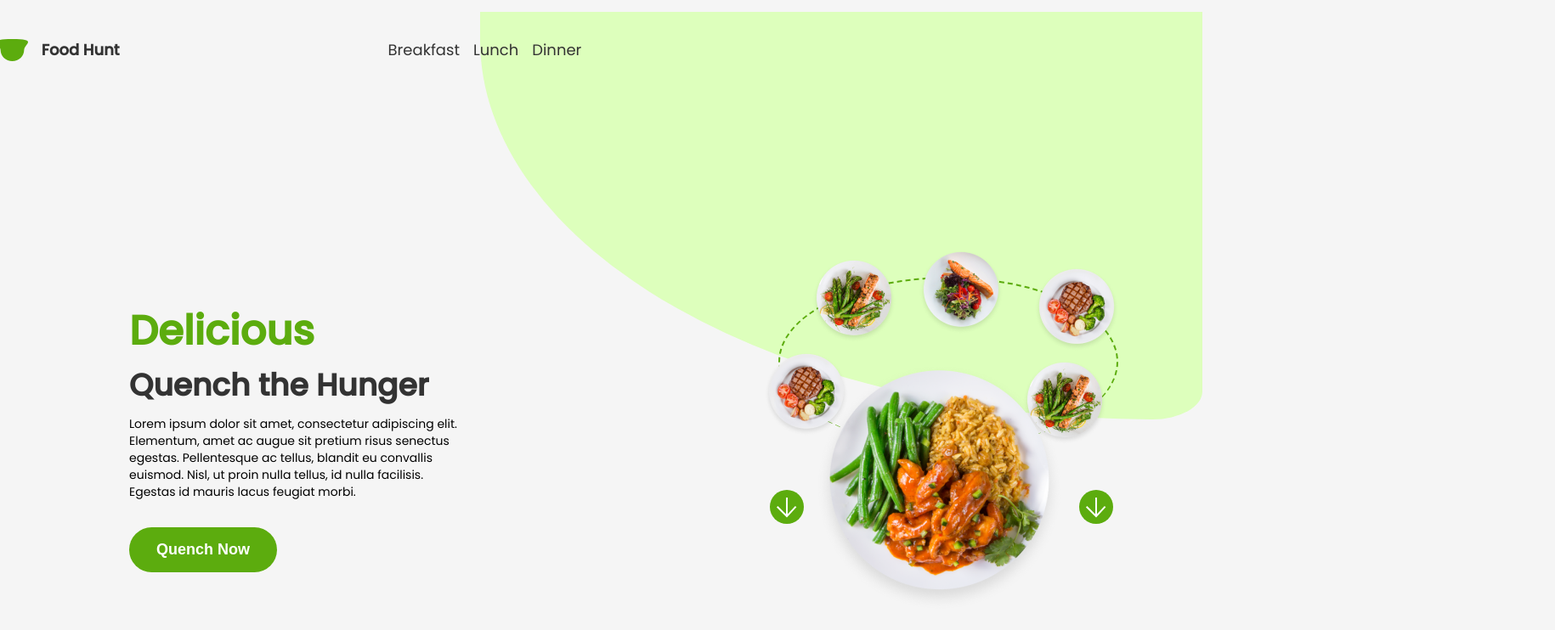
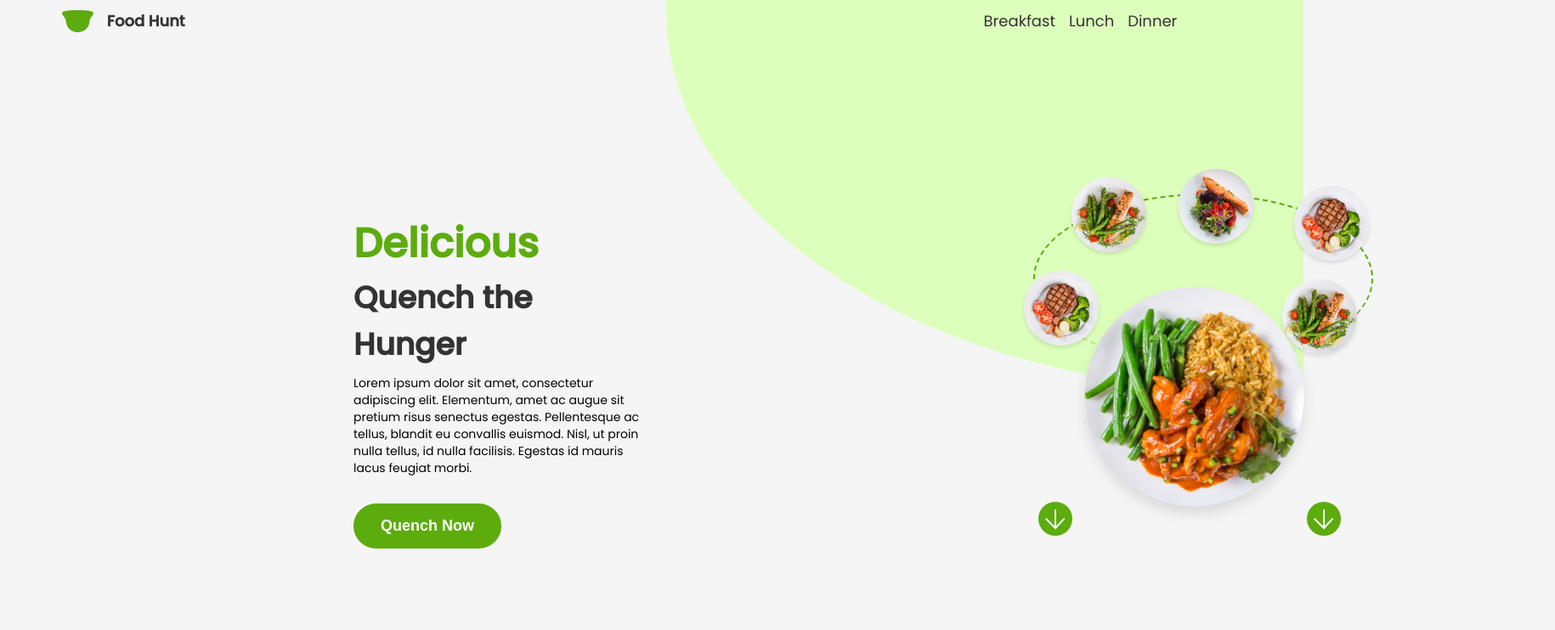
Before and after one commit to anithasubramanian19/food-website, a plain HTML site: page index.html in a window 1280 px wide. Shown: the whole page at 85% size, 1830 px wide, since content can reach past the window. Drawn offline with Linux system fonts and the light colour scheme.

Commit message:
Add files via upload

```diff
--- a/script.js
+++ b/script.js
@@ -11,7 +11,7 @@ function leftArrow(){
 function rightArrow(){
 
 	imageOnes.forEach((imageOne)=>{
-		imageOne.classList.add("reverse")
+		imageOne.classList.remove("rotate")
 
 	})
 }
--- a/style.css
+++ b/style.css
@@ -110,7 +110,7 @@ h2{
 	font-weight:var(--fw-secondary);
 	margin-top:.5rem;
 	line-height:1.25rem;
-	width:45ch;
+	width:40ch;
 
 }
 .btn{
@@ -193,12 +193,11 @@ h2{
 
 
 }
-.reverse{
-	animation: reverse 2s linear infinite;
-}
+
 
 @media screen and (min-width:40rem){
-	.nav-head{
+.nav-head{
+	position:relative;
 		display:flex;
 		flex-direction:row;
 		align-items:center;
@@ -207,7 +206,8 @@ h2{
 	}
 	.logo{
 		margin-bottom:1rem;
-	    transform:translate(-800px, 0px);
+		margin-left:-4rem;
+
 	}
 	.nav-container{
 		display:flex;
@@ -216,40 +216,211 @@ h2{
 		justify-content:center;
 		margin-top:1rem;
 		gap:1rem;
-		transform:translate(-500px, 0px);
+		margin-right:2rem;
+
 	}
 	header{
-	position:relative;
-	width:850px;
+	position:absolute;
+	width:650px;
+	z-index:-10;
 	height:480px;
 	background:var(--circle);
 	border-bottom-left-radius:270%;
 	border-bottom-right-radius:20%;
 	top:-20px;
 
-	left:350px;
-	right:-167px;
+	left:10rem;
+
 }
 .main-content{
+	position:relative;
+	display:flex;
+	flex-direction:column;
+	align-items:center;
+	justify-content:center;
+	gap:3rem;
+	margin-top:20rem;
+}
+.content-list{
+	margin-left:1rem;
+
+
+}
+ .rotate-images{
+	margin-left:2rem;
+}
+.arrow-imgs{
+	margin-top:3rem;
+	margin-left:1rem;
+
+
+
+
+}
+ .one{
+
+	margin-left:3rem;
+ }
+.two{
+	margin-left:6rem;
+
+}
+
+}
+@media screen and (min-width:50rem){
+.nav-head{
+
+		display:flex;
+		flex-direction:row;
+		align-items:center;
+		justify-content:center;
+		gap:1rem;
+	}
+	.logo{
+		margin-bottom:1rem;
+		margin-left:-5rem;
+
+	}
+	.nav-container{
+		display:flex;
+		flex-direction:row;
+		align-items:center;
+		justify-content:center;
+		margin-top:1rem;
+		gap:1rem;
+		margin-right:5rem;
+
+	}
+	header{
+	position:fixed;
+	width:650px;
+	height:480px;
+	z-index:-10;
+	background:var(--circle);
+	border-bottom-left-radius:270%;
+	border-bottom-right-radius:20%;
+	top:-20px;
+
+	left:15rem;
+
+}
+.main-content{
+	position:relative;
 	display:flex;
 	flex-direction:row;
 	align-items:center;
 	justify-content:center;
 	gap:3rem;
-	margin-top:-20rem;
+	margin-top:15rem;
+
 }
 .content-list{
-	margin-right:20rem;
+	margin-left:3rem;
+
+
+
+
+
+}
+ .rotate-images{
+	 margin-top:-19rem;
+	 margin-left:15rem;
+
+}
+.arrow-imgs{
+margin-top:6rem;
+margin-bottom:-6rem;
+
+}
+.one{
+	margin-left:-18rem;
+
+}
+.two{
+	margin-left:-2rem;
+
+
+}
+
+}
+@media screen and (min-width:60rem){
+.nav-head{
+
+		display:flex;
+		flex-direction:row;
+		align-items:center;
+		justify-content:center;
+		gap:15rem;
+	}
+	.logo{
+		margin-bottom:1rem;
+		transform:translate(-700px, 0);
+
+
+
+	}
+	.nav-container{
+		display:flex;
+		flex-direction:row;
+		align-items:center;
+		justify-content:center;
+		margin-top:1rem;
+		gap:1rem;
+
+
+	}
+	header{
+	position:fixed;
+	width:750px;
+	z-index:-10;
+	height:480px;
+	background:var(--circle);
+	border-bottom-left-radius:270%;
+	border-bottom-right-radius:20%;
+	top:-20px;
+	left:49rem;
+
+
+
+
+
+
+}
+.main-content{
+	position:relative;
+	display:flex;
+	flex-direction:row;
+	align-items:center;
+	justify-content:center;
+	gap:3rem;
+	margin-top:10rem;
+}
+.content-list{
+	margin-top:-4rem;
+	margin-left:26rem;
+
+
 }
 .rotate-images{
-	margin-bottom:15rem;
+	margin-left:23rem;
+
+
 }
 .arrow-imgs{
 	margin-top:7rem;
+
+}
+.one{
 	margin-left:-18rem;
+
+}
+.two{
+	margin-left:-3rem;
+
 }
 
 }
+
 
 @keyframes rotation{
 	0%{
@@ -273,25 +444,3 @@ h2{
 	}
 
 }
-@keyframes reverse{
-	0%{
-		transform:rotate(0deg);
-
-	}
-	25%{
-		transform:rotate(120deg);
-	}
-	50%{
-		transform:rotate(240deg);
-
-	}
-	75%{
-		transform:rotate(-300deg);
-
-	}
-	100%{
-		transform:rotate(360deg);
-
-	}
-
-}
```
